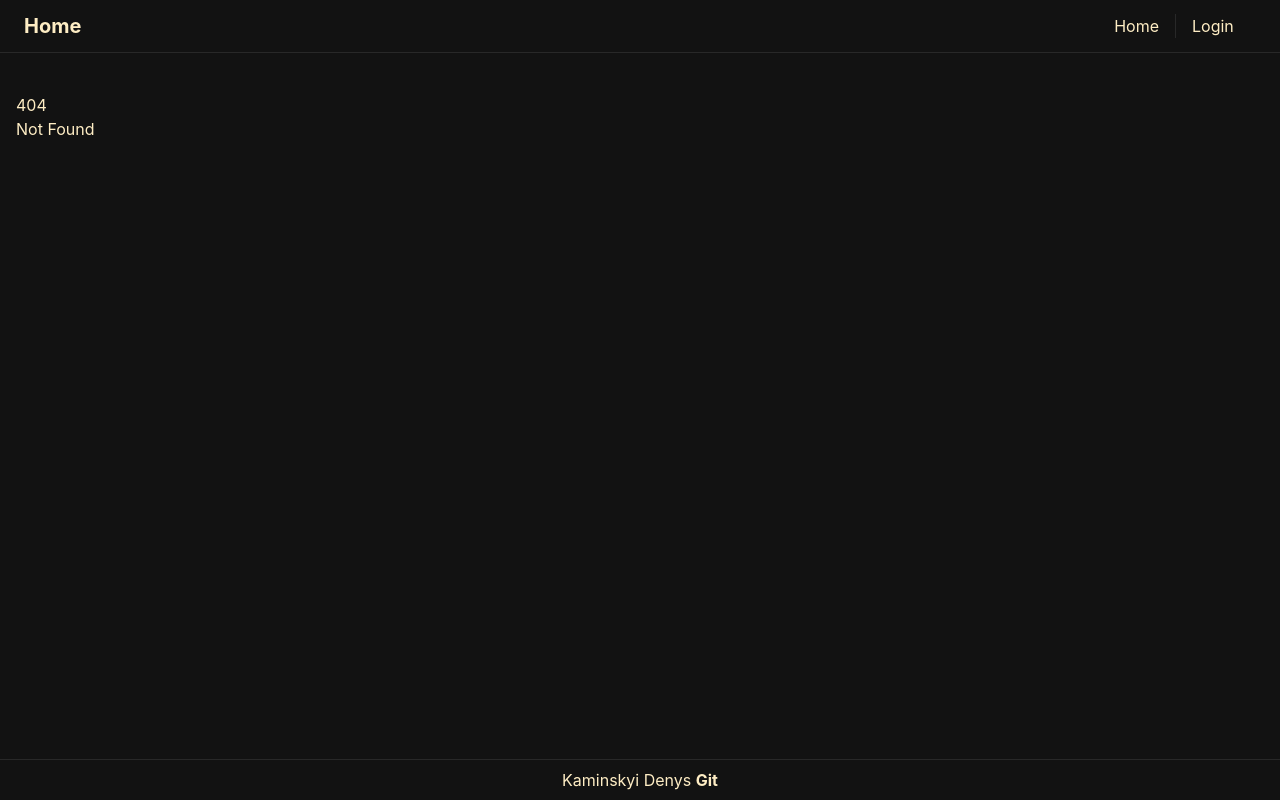
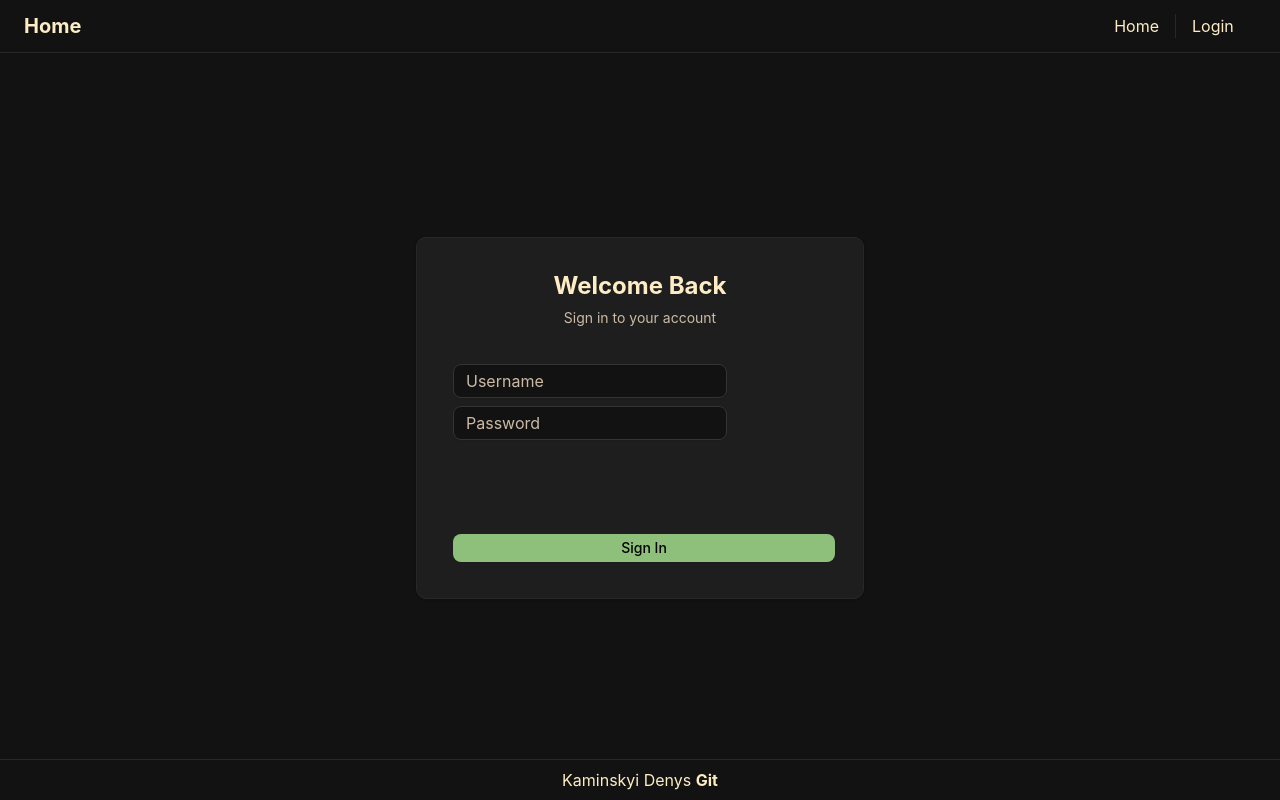
Before and after one commit to dionisiyKDO/masters-thesis, a SvelteKit app in the folder frontend/: page /login in a window 1280 px wide. Before the commit this address had no page. Built offline with nearby package versions, Linux system fonts and the light colour scheme.

Commit message:
frontend: move + restyle login page

```diff
--- a/frontend/src/routes/auth/+page.svelte
+++ /dev/null
@@ -1,17 +0,0 @@
-<script>
-	import { handleSubmit } from './load';
-</script>
-
-<div class="flex flex-col items-center justify-center gap-4">
-	<h1 class="text-center text-3xl font-bold">Login</h1>
-
-	<div class="max-w-md min-w-96">
-		<form onsubmit={handleSubmit} class="flex flex-col gap-2">
-			<input class="input" name="username" type="text" placeholder="username" required />
-			<br />
-			<input class="input" name="password" type="password" placeholder="password" required />
-			<br />
-			<button class="button" type="submit">Login</button>
-		</form>
-	</div>
-</div>
--- /dev/null
+++ b/frontend/src/routes/login/+page.svelte
@@ -0,0 +1,38 @@
+<script>
+import { handleSubmit } from './load';
+</script>
+
+<div class="flex-1 flex items-center justify-center p-4">
+	<div class="card w-full max-w-md">
+		<form onsubmit={handleSubmit} class="flex flex-col min-h-[360px] p-8">
+			<div class="text-center mb-8">
+				<h1 class="text-2xl font-bold text-foreground mb-1.5">Welcome Back</h1>
+				<p class="text-sm text-muted-foreground">Sign in to your account</p>
+			</div>
+
+			<div class="flex-1 space-y-5">
+				<input
+					class="input"
+					name="username"
+					type="text"
+					placeholder="Username"
+					required
+				/>
+
+				<input
+					class="input"
+					name="password"
+					type="password"
+					placeholder="Password"
+					required
+				/>
+			</div>
+
+			<div class="pt-6">
+				<button class="button w-full" type="submit">
+					Sign In
+				</button>
+			</div>
+		</form>
+	</div>
+</div>
```
Also changed, not shown: frontend/src/routes/login/load.ts (renamed from frontend/src/routes/auth/load.ts).
